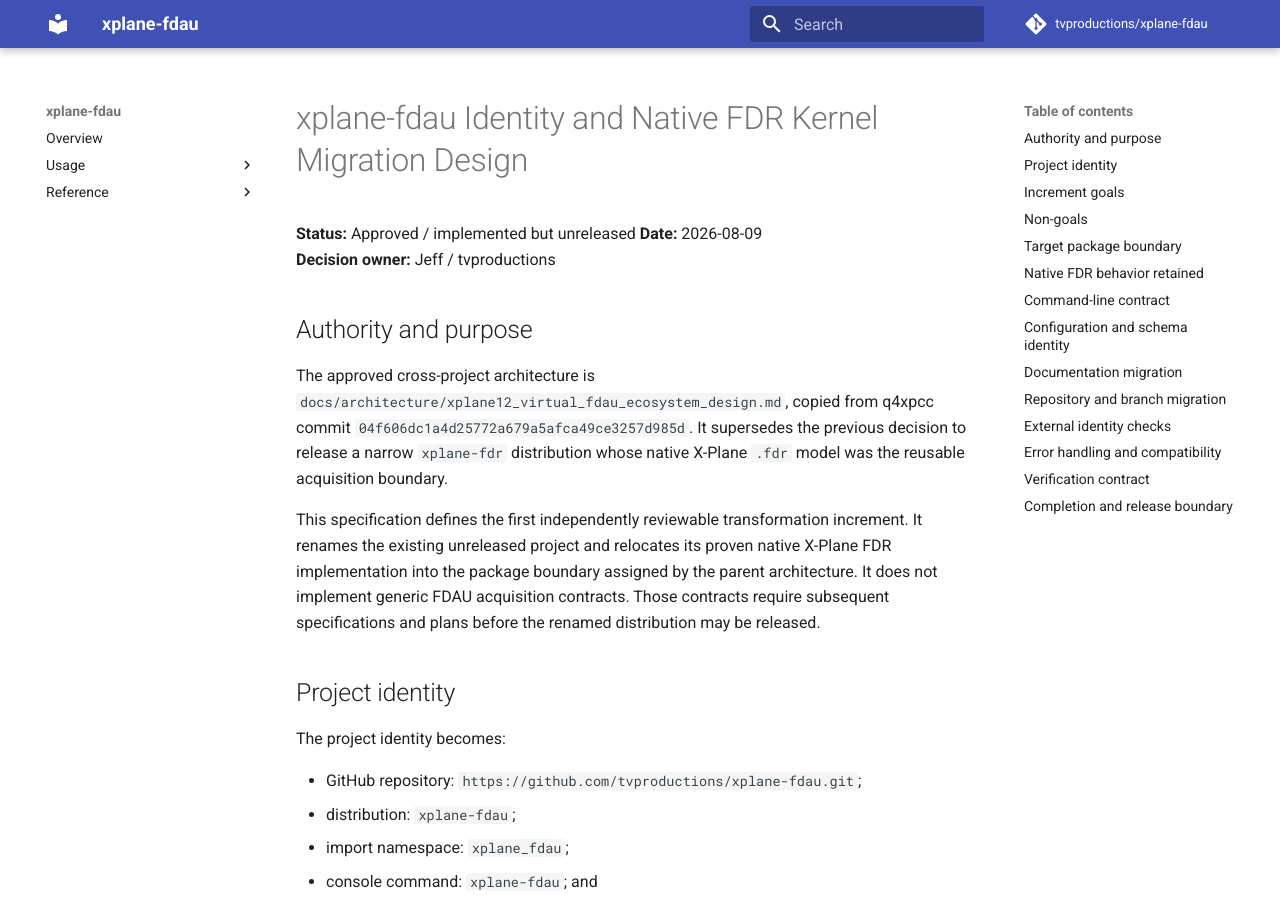
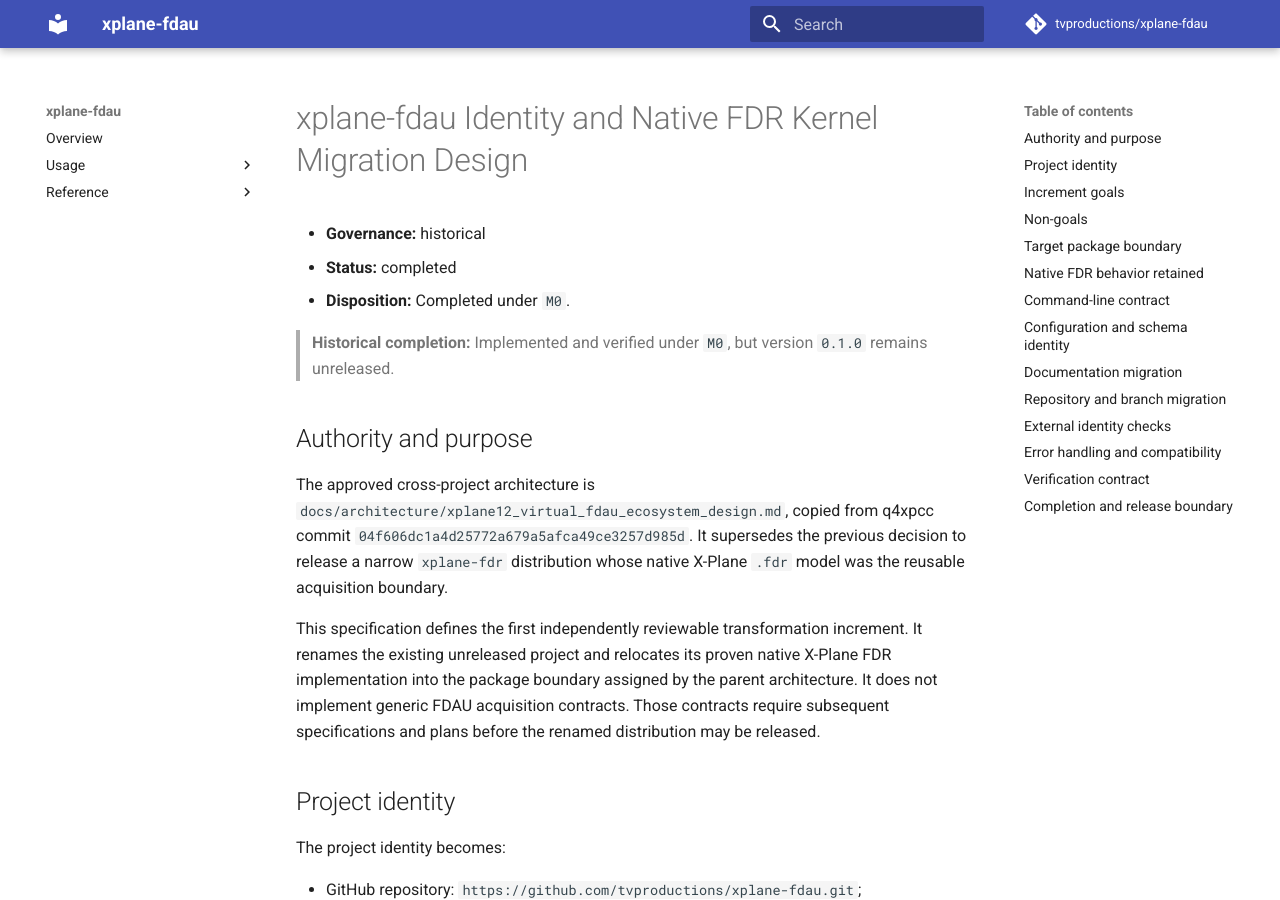
Before and after one commit to tvproductions/xplane-fdau, an MkDocs documentation site: the page built from docs/superpowers/specs/2026-08-09-xplane-fdau-identity-fdr-kernel-migration-design.md, in a window 1280 px wide and 900 px high. Built offline with MkDocs 1.6.1 and Material for MkDocs 9.7.7, drawn with Linux system fonts in a browser that asks for light colours; comment, search, counter and statistics services are not loaded.

Commit message:
docs: normalize governance artifact metadata

```diff
--- a/docs/superpowers/specs/2026-08-09-xplane-fdau-identity-fdr-kernel-migration-design.md
+++ b/docs/superpowers/specs/2026-08-09-xplane-fdau-identity-fdr-kernel-migration-design.md
@@ -1,8 +1,11 @@
 # xplane-fdau Identity and Native FDR Kernel Migration Design
 
-**Status:** Approved / implemented but unreleased
-**Date:** 2026-08-09
-**Decision owner:** Jeff / tvproductions
+- **Governance:** historical
+- **Status:** completed
+- **Disposition:** Completed under `M0`.
+
+> **Historical completion:** Implemented and verified under `M0`, but version
+> `0.1.0` remains unreleased.
 
 ## Authority and purpose
 
```
Also changed, not shown: docs/superpowers/plans/2026-08-08-xplane-fdr-core.md (+4 -0 lines), docs/superpowers/plans/2026-08-09-xplane-fdau-identity-fdr-kernel-migration.md (+7 -0 lines), docs/superpowers/specs/2026-08-08-xplane-fdr-core-design.md (+4 -0 lines), docs/superpowers/specs/2026-08-09-xplane-fdau-canonical-measurement-contracts-design.md (+5 -1 lines), 2 other files.
